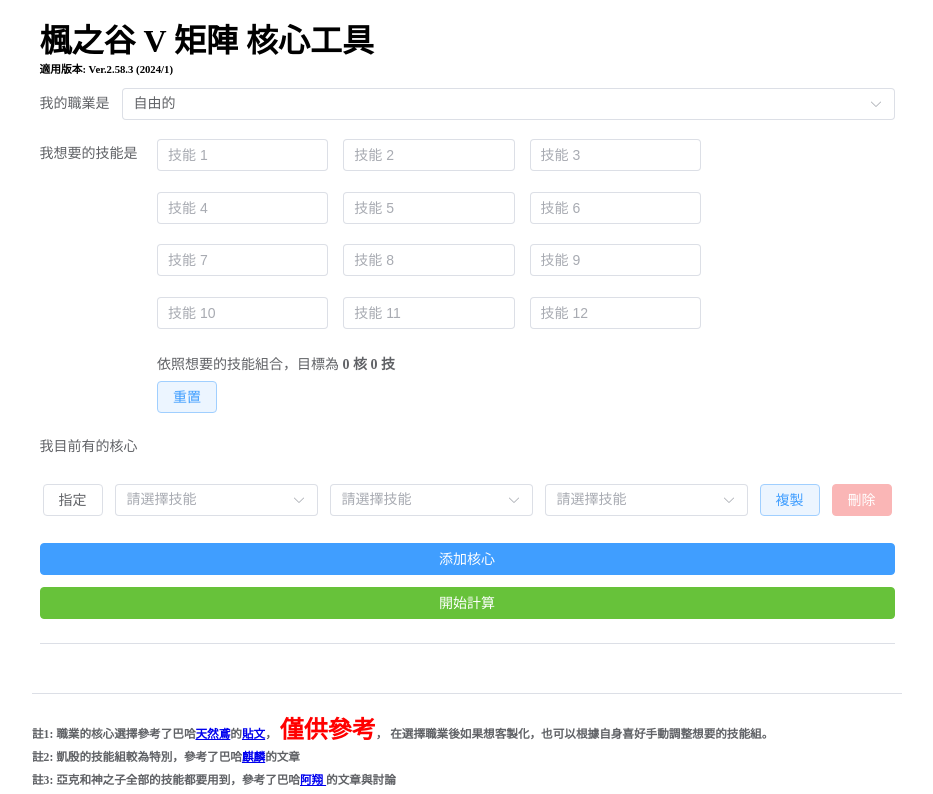
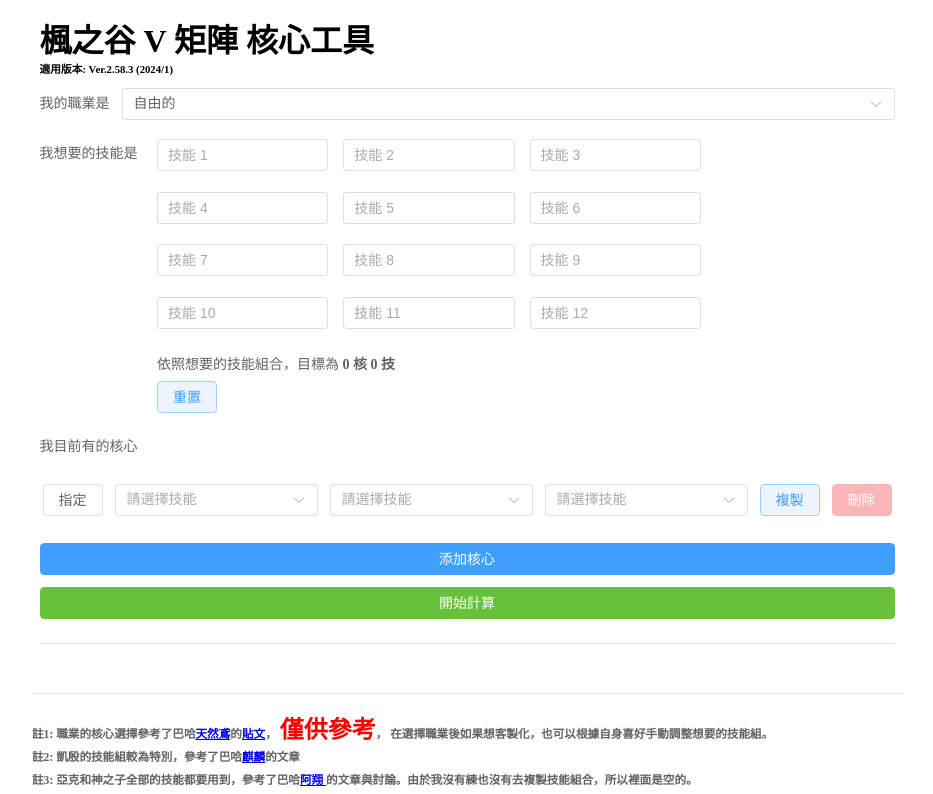
Before and after one commit to yayayahahaha/maple-story-v-matrix-tool, a Vue app: page / in a window 1280 px wide. Shown: the top 794 px of the page, without its empty margins (173-1106 px from the left). Built offline with nearby package versions, Linux system fonts and the light colour scheme.

Commit message:
update description

```diff
--- a/src/components/Description.vue
+++ b/src/components/Description.vue
@@ -10,13 +10,18 @@
         在選擇職業後如果想客製化，也可以根據自身喜好手動調整想要的技能組。
       </h5>
       <h5>
-        註2: 凱殷的技能組較為特別，參考了巴哈<a href="https://forum.gamer.com.tw/C.php?bsn=7650&snA=1024022">麒麟</a
+        註2: 凱殷的技能組較為特別，參考了巴哈<a
+          target="_blank"
+          href="https://forum.gamer.com.tw/C.php?bsn=7650&snA=1024022"
+          >麒麟</a
         >的文章
       </h5>
       <h5>
-        註3: 亞克和神之子全部的技能都要用到，參考了巴哈<a href="https://forum.gamer.com.tw/C.php?bsn=7650&snA=993338"
+        註3: 亞克和神之子全部的技能都要用到，參考了巴哈<a
+          target="_blank"
+          href="https://forum.gamer.com.tw/C.php?bsn=7650&snA=993338"
           >阿翔 </a
-        >的文章與討論
+        >的文章與討論。由於我沒有練也沒有去複製技能組合，所以裡面是空的。
       </h5>
       <h5>
         註4: 「<span class="red">指定</span
```
